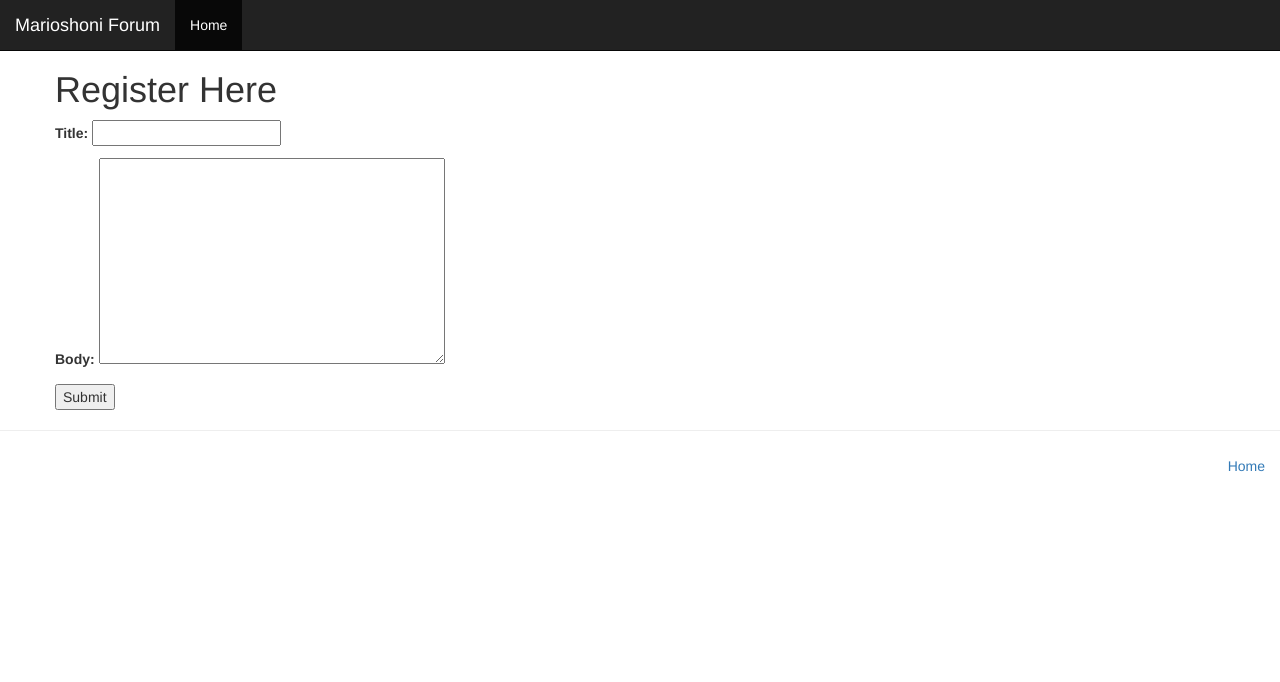
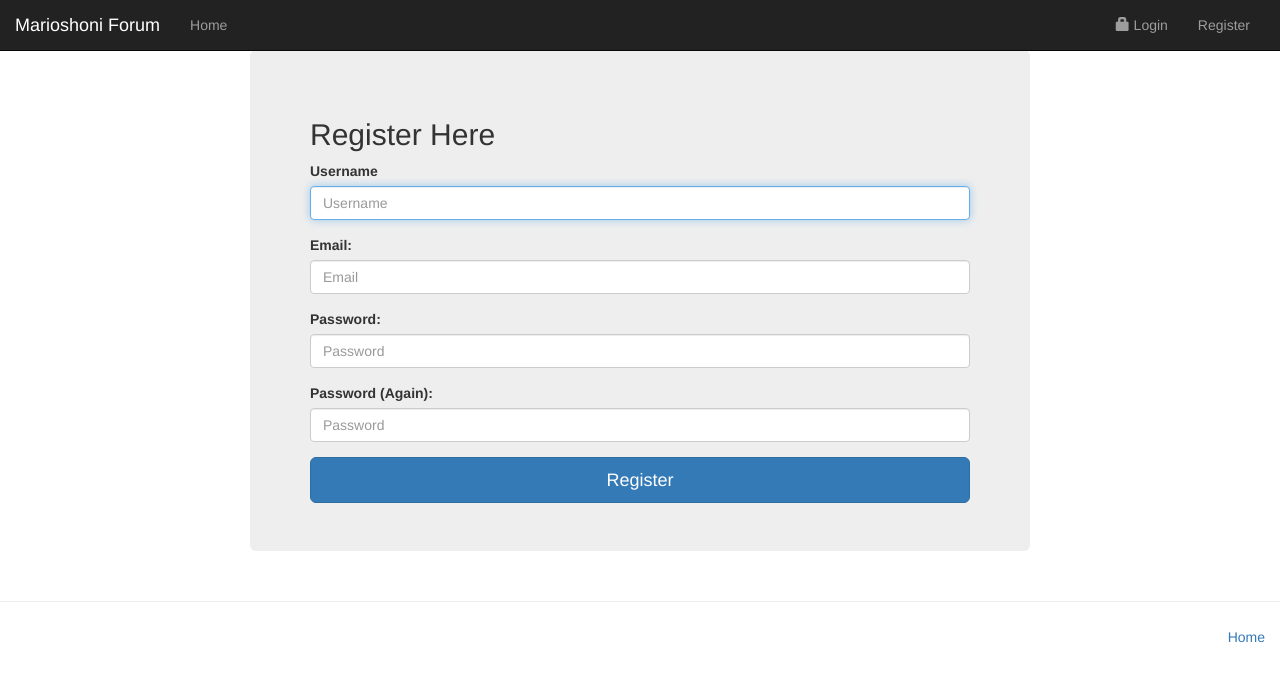
Before and after one commit to Waiyaki/django-by-example-forum, a Django app: template forum/templates/registration/registration_form.html in a window 1280 px wide. Shown: the top 682 px of the page. Run offline with Django 3.2, Linux system fonts and the light colour scheme; the template is opened without the code that fills it: values that come from a table or form of the project are taken from there, others are empty; some libraries are stand-ins or nearby versions.

Commit message:
Bootstrapped authentication templates. Corrected issue with time display in the templates:method Post.short was disregarding the timezone. Added requirements.txt. Updated README.md

```diff
--- a/forum/models.py
+++ b/forum/models.py
@@ -1,4 +1,5 @@
 from django.db import models
+from django.utils import timezone
 from django.contrib.auth.models import User
 
 # Create your models here.
@@ -6,7 +7,7 @@ from django.contrib.auth.models import User
 
 class Forum(models.Model):
     title = models.CharField(max_length=60)
-    created = models.DateTimeField(auto_now_add=True)
+    created = models.DateTimeField(default=timezone.now)
     creator = models.ForeignKey(User, blank=True, null=True)
 
     def num_posts(self):
@@ -33,7 +34,7 @@ class Forum(models.Model):
 
 class Thread(models.Model):
     title = models.CharField(max_length=60)
-    created = models.DateTimeField(auto_now_add=True)
+    created = models.DateTimeField(default=timezone.now)
     creator = models.ForeignKey(User, blank=True, null=True)
     forum = models.ForeignKey(Forum)
 
@@ -53,7 +54,7 @@ class Thread(models.Model):
 
 class Post(models.Model):
     title = models.CharField(max_length=60)
-    created = models.DateTimeField(auto_now_add=True)
+    created = models.DateTimeField(default=timezone.now)
     creator = models.ForeignKey(User, blank=True, null=True)
     thread = models.ForeignKey(Thread)
     body = models.TextField(max_length=10000)
@@ -62,7 +63,7 @@ class Post(models.Model):
         return "{} - {} - {}".format(self.creator, self.thread, self.title)
 
     def short(self):
-        return "{} - {}\n{}".format(self.creator, self.title, self.created.strftime("%b %d, %I:%M %p"))
+        return "{} - {}".format(self.creator, self.title)
     short.allow_tags = True
 
 
--- /dev/null
+++ b/forum/static/js/forum.js
@@ -0,0 +1,7 @@
+$(function(){
+    // Navbar
+    // Make home active if at home
+    if (window.location.pathname === '/forum/'){
+        $('#home').addClass('active');
+    }
+})
--- a/forum/templates/forum/base.html
+++ b/forum/templates/forum/base.html
@@ -12,17 +12,32 @@
     </head>
     <body>
         <nav class="navbar navbar-inverse navbar-fixed-top">
+            <div class="container-fluid">
+                <div class="navbar-header">
+                    <button type="button" class="navbar-toggle" data-toggle="collapse" data-target="#mynav-content">
+                        <span class="icon-bar"></span>
+                        <span class="icon-bar"></span>
+                        <span class="icon-bar"></span>
+                    </button>
                     <a class="navbar-brand" href="/forum/">Marioshoni Forum</a>
+                </div>
+                <div class="collapse navbar-collapse" id="mynav-content">
                     <ul class="nav navbar-nav">
-                <li class="active">
+                        <li id="home">
                             <a href="/forum/">Home</a>
                         </li>
                     </ul>
+                    <ul class="nav navbar-nav pull-right">
                         {% if user.is_authenticated %}
-                <ul class="nav navbar-nav pull-right">
-                    <li><a href="{% url 'forum:edit_profile' %}">Edit Profile</a></li>
+                            <li><a href="{% url 'forum:edit_profile' %}"><span class="glyphicon glyphicon-edit"></span> Edit Profile</a></li>
+                            <li><a href="{% url 'auth_logout' %}?next=/forum/">{{ user.username }} | Logout</a></li>
+                        {% else %}
+                            <li><a href="{% url 'auth_login' %}"><span class="glyphicon glyphicon-lock"></span> Login</a></li>
+                            <li><a href="{% url 'registration_register' %}">Register</a></li>
+                        {% endif %}
                     </ul>
-            {% endif %}
+                </div>
+            </div>
         </nav>
 
         <div class="container">
@@ -41,4 +56,5 @@
     </body>
     <script type="text/javascript" src="{% static 'js/jquery-2.1.1.min.js' %}"></script>
     <script type="text/javascript" src="{% static 'js/bootstrap.min.js' %}"></script>
+    <script type="text/javascript" src="{% static 'js/forum.js' %}"></script>
 </html>
--- a/forum/templates/forum/forum.html
+++ b/forum/templates/forum/forum.html
@@ -42,7 +42,7 @@
                     {% endfor %}
                 {% else %}
                     <tr>
-                        <td colspan="3" class="text-center"><em>No threads in this forum. Check later or add a new topic.</em></td>
+                        <td colspan="4" class="text-center"><em>No threads in this forum. Check later or add a new topic.</em></td>
                     </tr>
                 {% endif %}
             </tbody>
--- a/forum/templates/forum/index.html
+++ b/forum/templates/forum/index.html
@@ -29,13 +29,13 @@
                                 <td><a href="{% url 'forum:forum' pk=forum.pk %}">{{ forum.title }}</a></td>
                                 <td class="text-center">{{ forum.num_threads }}</td>
                                 <td class="text-center">{{ forum.num_posts }}</td>
-                                <td><small>{{ forum.last_post.short| linebreaks }}</small></td>
+                                <td><small>{{ forum.last_post.short | linebreaks }} {{ forum.last_post.created }}</small></td>
                                 <td><a href="{% url 'forum:forum' pk=forum.pk %}" class="btn btn-default">View Thread</a></td>
                             </tr>
                         {% endfor %}
                     {% else %}
                         <tr>
-                            <td colspan="3" class="text-center"><em>No forums yet...</em></td>
+                            <td colspan="5" class="text-center"><em>No forums yet...</em></td>
                         </tr>
                     {% endif %}
                 </table>
--- a/forum/templates/registration/registration_form.html
+++ b/forum/templates/registration/registration_form.html
@@ -1,16 +1,42 @@
 {% extends "forum/base.html" %}
 
-{% load staticfiles %}
-
 {% block title %}
-    | Register
-{% endblock title %}
+   | Register
+{% endblock %}
 
 {% block content %}
-    <h1>Register Here</h1>
-    <form method="post" action=".">
-        {% csrf_token %}
-        {{ form.as_p }}
-        <button type="submit">Submit</button>
-    </form>
-{% endblock content %}
+    <div class="col-md-8 col-md-offset-2 col-sm-10 col-sm-offset-1 col-xs-12 jumbotron">
+
+        <form method="post" action="." class="form-signin" role="form">
+            {% csrf_token %}
+            <h2 class="form-signin-heading">Register Here</h2>
+
+            {% if form.errors %}
+                <div class="alert alert-danger">
+                    The passwords did not match.
+                </div>
+            {% endif %}
+
+            <div class="form-group">
+                <label for="id_username">Username</label>
+                <input class="form-control" id="id_username" type="text" maxlength="30" name="username" placeholder="Username" required autofocus>
+            </div>
+
+            <div class="form-group">
+                <label for="id_email">Email:</label>
+                <input class="form-control" id="id_email" name="email" type="email" required placeholder="Email">
+            </div>
+
+            <div class="form-group">
+                <label for="id_password1">Password:</label>
+                <input class="form-control" id="id_password1" name="password1" type="password" required placeholder="Password">
+            </div>
+
+            <div class="form-group">
+                <label for="id_password2">Password (Again):</label>
+                <input class="form-control" id="id_password2" name="password2" type="password" required placeholder="Password">
+            </div>
+            <input type="submit" value="Register" class="btn btn-primary btn-lg btn-block" />
+        </form>
+    </div>
+{% endblock %}
--- /dev/null
+++ b/requirements.txt
@@ -0,0 +1,4 @@
+Django==1.8
+django-registration-redux==1.1
+Pillow==2.7.0
+psycopg2==2.6
```
Also changed, not shown: forum/templates/registration/login.html (+31 -12 lines), forum/templates/registration/logout.html (+8 -6 lines), forum/templates/registration/registration_complete.html (+10 -8 lines), README.md, forum/migrations/0005_auto_20150403_0052.py (added), forum/migrations/0006_auto_20150403_0055.py (added), forum/migrations/0007_auto_20150403_0056.py (added). Lines whose indentation alone changed are shown as unchanged.
